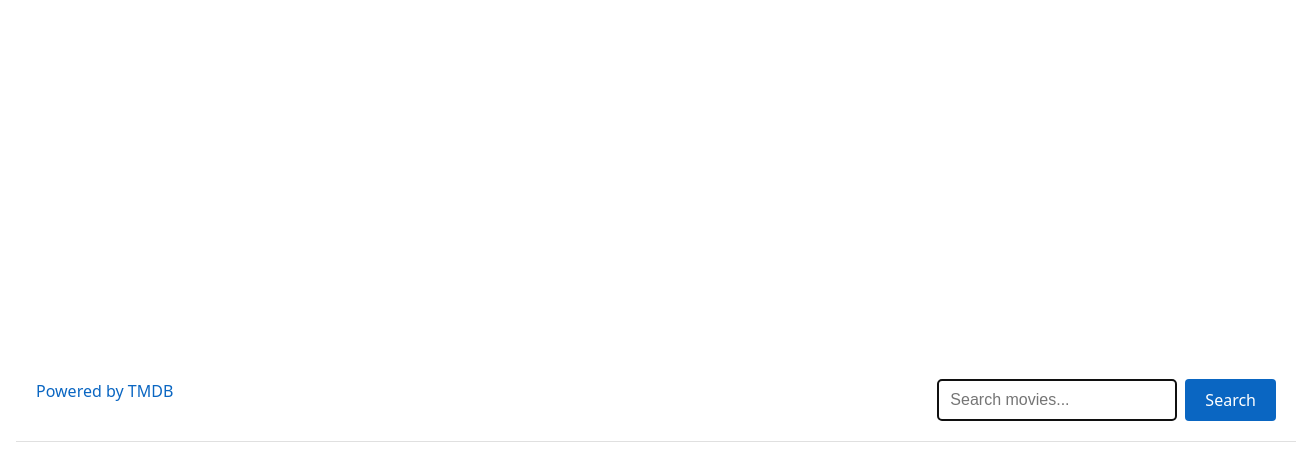
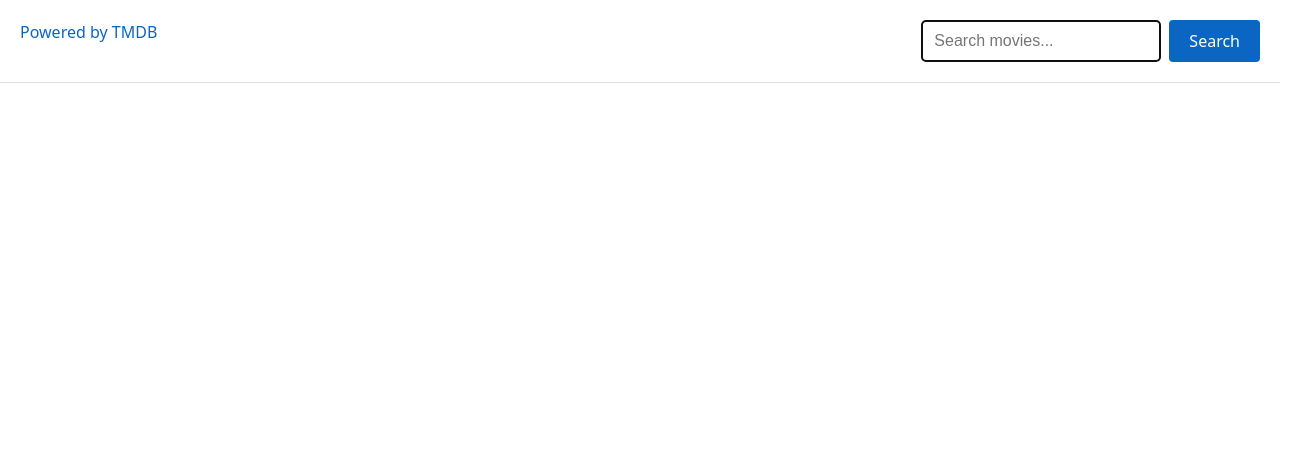
Before and after one commit to Tetiana-Onofriichuk/03-react-movies, a React (Vite) app: page / in a window 1280 px wide. Shown: the top 460 px of the page, 1312 px wide, since content can reach past the window. Built offline with nearby package versions, Linux system fonts and the light colour scheme.

Commit message:
add header

```diff
--- a/src/components/SearchBar/SearchBar.module.css
+++ b/src/components/SearchBar/SearchBar.module.css
@@ -7,9 +7,14 @@
   background-color: #ffffff;
   border-bottom: 1px solid #e0e0e0;
 
+  position: fixed;
+  top: 0;
+  left: 0;
+
+  width: 100%;
+  z-index: 999тзь;
+
   display: flex;
-
-  width: 100vw;
 }
 
 .container {
```
